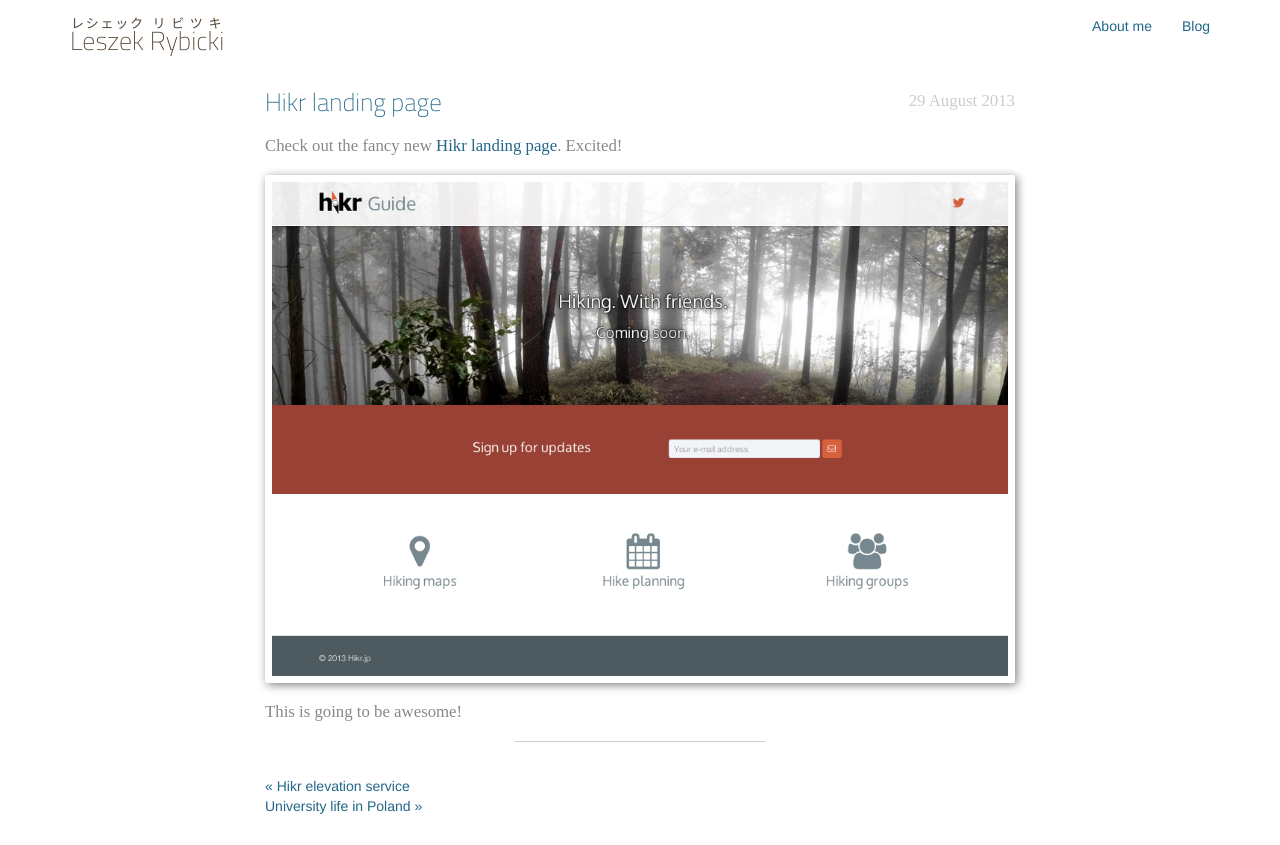
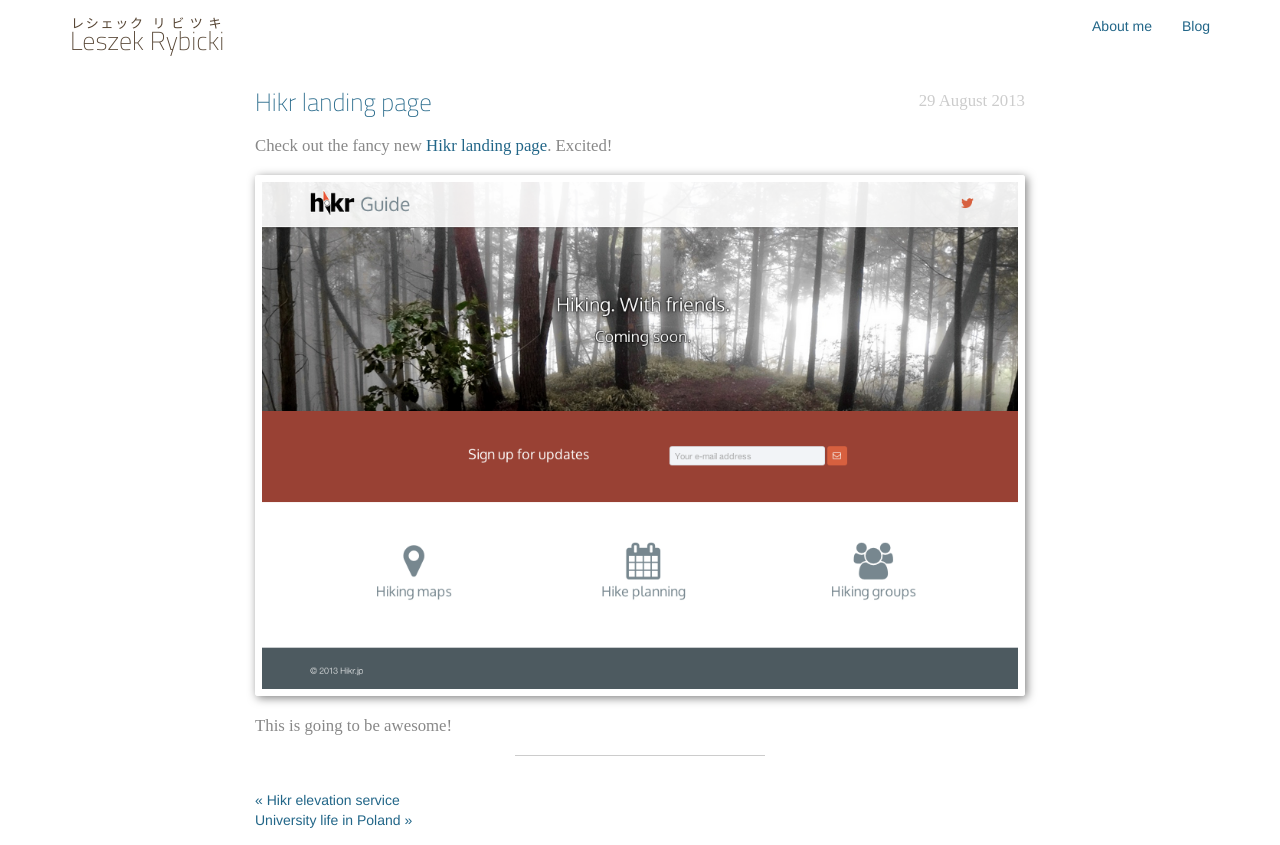
Before and after one commit to leszekr/leszekr.github.io, a Jekyll site: the page built from _posts/2013-08-29-hikr-landing-page.md, in a window 1280 px wide. Shown: the top 845 px of the page. Built offline with Jekyll 4.4.1, drawn with Linux system fonts in a browser that asks for light colours; nearby versions of some CDN libraries; Markdown is read by kramdown in place of the engine named in the settings; grey boxes are pictures that could not be loaded.

Commit message:
layout fixes

```diff
--- a/_layouts/default.html
+++ b/_layouts/default.html
@@ -6,7 +6,6 @@
 	<link rel="stylesheet" href="https://cdnjs.cloudflare.com/ajax/libs/twitter-bootstrap/3.3.6/css/bootstrap.min.css">
 	<link rel="stylesheet" href="/style/leszek.css">
 	<meta name="author" value="Leszek Rybicki, http://leszek.rybicki.cc">
-
 </head>
 <body>
   <div class="navbar">
@@ -22,9 +21,7 @@
   </div>
 	<div class="container">
 		<div class="row">
-			<div class="col-lg-12">
 				{{ content }}
-			</div>
 		</div>
 		<hr>
 		<div class="footer">
--- a/_layouts/post.html
+++ b/_layouts/post.html
@@ -3,7 +3,7 @@
 ---
 
 <div class="row">
-    <div class="col-lg-8 col-lg-offset-2">
+    <div class="col-md-8 col-md-offset-2">
 
       <div class="post">
          <!-- here add you post markup -->
```
Lines whose indentation alone changed are shown as unchanged.
